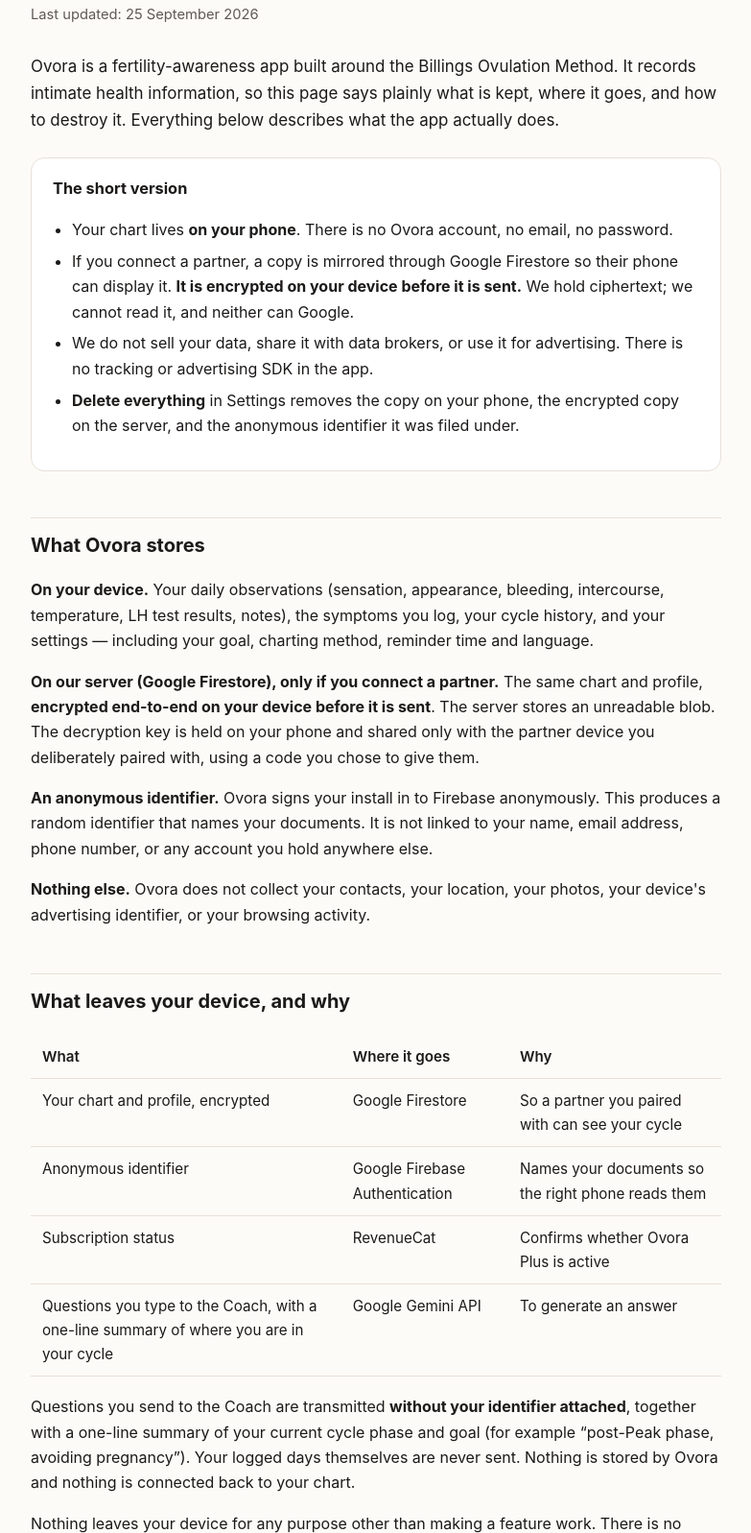
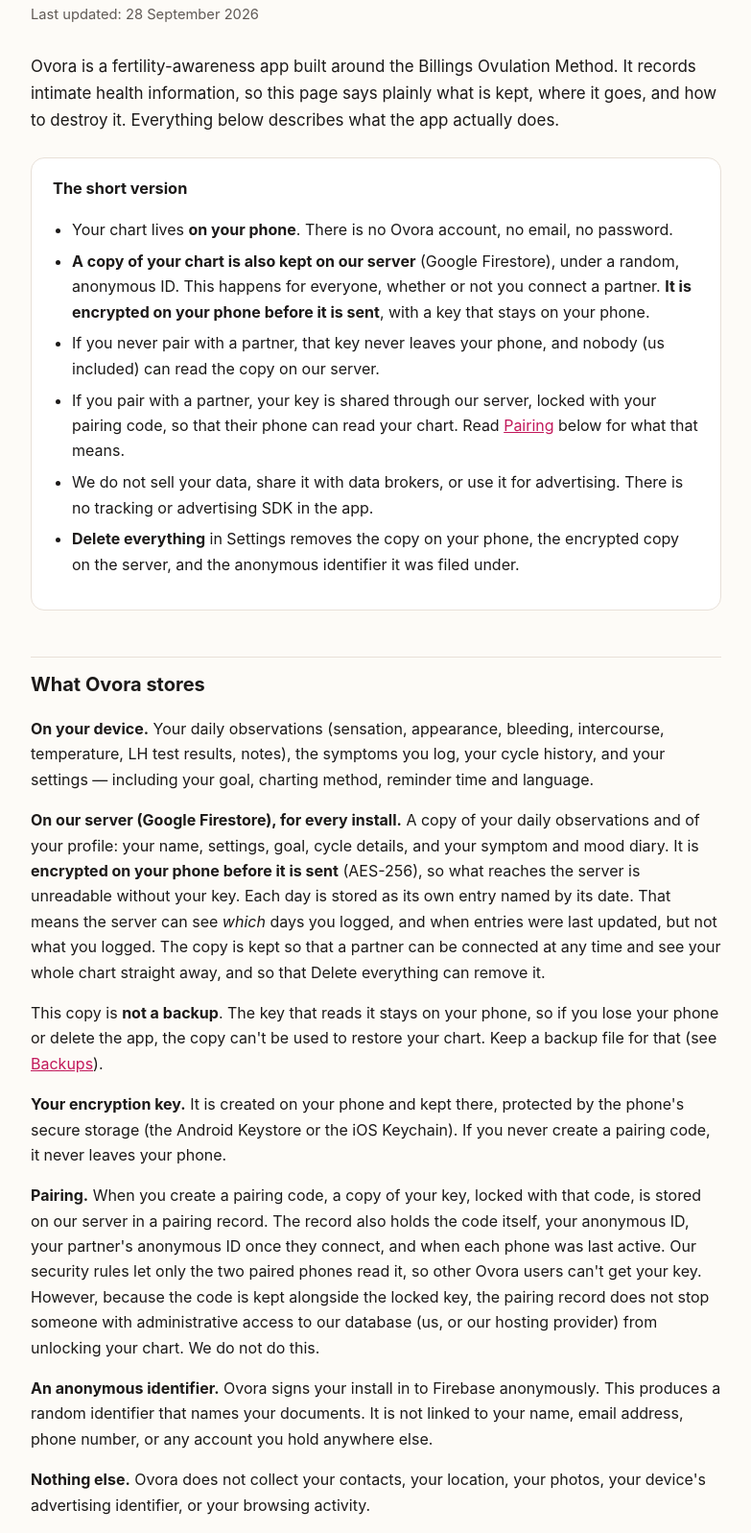
Before and after one commit to Tyrese1/ovora-legal, a plain HTML site: page privacy.html in a window 1280 px wide. Shown: the part 182-1779 px from the top of the page at 96% size, without its empty margins (248-1031 px from the left). Drawn offline with Linux system fonts and the light colour scheme.

Commit message:
Say plainly that every install keeps an encrypted copy on the server
The policy said the chart reached the server "only if you connect a partner", and that "we
cannot read it, and neither can Google". Neither was accurate. The app uploads its encrypted chart
and profile for every install, paired or not. And once a pairing code exists, the pairing record
holds the code together with the key it locks, so someone with administrative access to the
database could unlock that chart.

The policy now says:
- what is stored for everyone, encrypted, and that it is not a backup;
- that the dates of logged days are visible;
- where the key lives, and what pairing puts on the server;
- that the server copy stays until Delete everything, or until the user asks us to remove it.

The home page and one sentence of the Terms made the same partner-only claim and are corrected too.

```diff
--- a/privacy.html
+++ b/privacy.html
@@ -13,7 +13,7 @@
 <header class="site"><a class="home" href="./">Ovora</a></header>
 
 <h1>Privacy Policy</h1>
-<p class="updated">Last updated: 25 September 2026</p>
+<p class="updated">Last updated: 28 September 2026</p>
 
 <p class="lede">Ovora is a fertility-awareness app built around the Billings Ovulation Method. It
 records intimate health information, so this page says plainly what is kept, where it goes, and how
@@ -23,9 +23,14 @@
   <h3 style="margin-top:0">The short version</h3>
   <ul>
     <li>Your chart lives <strong>on your phone</strong>. There is no Ovora account, no email, no password.</li>
-    <li>If you connect a partner, a copy is mirrored through Google Firestore so their phone can
-      display it. <strong>It is encrypted on your device before it is sent.</strong> We hold
-      ciphertext; we cannot read it, and neither can Google.</li>
+    <li><strong>A copy of your chart is also kept on our server</strong> (Google Firestore), under a
+      random, anonymous ID. This happens for everyone, whether or not you connect a partner.
+      <strong>It is encrypted on your phone before it is sent</strong>, with a key that stays on your phone.</li>
+    <li>If you never pair with a partner, that key never leaves your phone, and nobody (us
+      included) can read the copy on our server.</li>
+    <li>If you pair with a partner, your key is shared through our server, locked with your pairing
+      code, so that their phone can read your chart. Read <a href="#pairing">Pairing</a> below for
+      what that means.</li>
     <li>We do not sell your data, share it with data brokers, or use it for advertising. There is no
       tracking or advertising SDK in the app.</li>
     <li><strong>Delete everything</strong> in Settings removes the copy on your phone, the encrypted
@@ -39,10 +44,29 @@
 intercourse, temperature, LH test results, notes), the symptoms you log, your cycle history, and
 your settings — including your goal, charting method, reminder time and language.</p>
 
-<p><strong>On our server (Google Firestore), only if you connect a partner.</strong> The same chart
-and profile, <strong>encrypted end-to-end on your device before it is sent</strong>. The server
-stores an unreadable blob. The decryption key is held on your phone and shared only with the
-partner device you deliberately paired with, using a code you chose to give them.</p>
+<p><strong>On our server (Google Firestore), for every install.</strong> A copy of your daily
+observations and of your profile: your name, settings, goal, cycle details, and your symptom and
+mood diary. It is <strong>encrypted on your phone before it is sent</strong> (AES-256), so what
+reaches the server is unreadable without your key. Each day is stored as its own entry named by
+its date. That means the server can see <em>which</em> days you logged, and when entries were last
+updated, but not what you logged. The copy is kept so that a partner can be connected at any time
+and see your whole chart straight away, and so that Delete everything can remove it.</p>
+
+<p>This copy is <strong>not a backup</strong>. The key that reads it stays on your phone, so if you
+lose your phone or delete the app, the copy can't be used to restore your chart. Keep a backup
+file for that (see <a href="#backups">Backups</a>).</p>
+
+<p><strong>Your encryption key.</strong> It is created on your phone and kept there, protected by
+the phone's secure storage (the Android Keystore or the iOS Keychain). If you never create a
+pairing code, it never leaves your phone.</p>
+
+<p id="pairing"><strong>Pairing.</strong> When you create a pairing code, a copy of your key, locked
+with that code, is stored on our server in a pairing record. The record also holds the code
+itself, your anonymous ID, your partner's anonymous ID once they connect, and when each phone was
+last active. Our security rules let only the two paired phones read it, so other Ovora users
+can't get your key. However, because the code is kept alongside the locked key, the pairing record
+does not stop someone with administrative access to our database (us, or our hosting provider)
+from unlocking your chart. We do not do this.</p>
 
 <p><strong>An anonymous identifier.</strong> Ovora signs your install in to Firebase anonymously.
 This produces a random identifier that names your documents. It is not linked to your name, email
@@ -56,7 +80,8 @@
 <table>
   <thead><tr><th>What</th><th>Where it goes</th><th>Why</th></tr></thead>
   <tbody>
-    <tr><td>Your chart and profile, encrypted</td><td>Google Firestore</td><td>So a partner you paired with can see your cycle</td></tr>
+    <tr><td>Your chart and profile, encrypted</td><td>Google Firestore</td><td>So a partner can be connected at any time and see your chart (kept for every install)</td></tr>
+    <tr><td>Your encryption key, locked with your pairing code (only if you create a pairing code)</td><td>Google Firestore</td><td>So your partner's phone can read your chart</td></tr>
     <tr><td>Anonymous identifier</td><td>Google Firebase Authentication</td><td>Names your documents so the right phone reads them</td></tr>
     <tr><td>Subscription status</td><td>RevenueCat</td><td>Confirms whether Ovora Plus is active</td></tr>
     <tr><td>Questions you type to the Coach, with a one-line summary of where you are in your cycle</td><td>Google Gemini API</td><td>To generate an answer</td></tr>
@@ -79,7 +104,7 @@
 
 <p>Your partner never sees your notes to yourself, and cannot log or change anything on your chart.</p>
 
-<h2>Backups</h2>
+<h2 id="backups">Backups</h2>
 
 <p>Ovora can write a backup file, either when you ask or automatically to a folder you choose. That
 file is <strong>yours</strong>: it is written to storage you selected, and Ovora never uploads it
@@ -125,9 +150,9 @@
 
 <h2>How long anything is kept</h2>
 
-<p>Data on your phone stays until you delete it or remove the app. The encrypted server mirror stays
-until you delete everything, or until you disconnect and delete your data. We do not keep backups of
-your chart on our side.</p>
+<p>Data on your phone stays until you delete it or remove the app. The encrypted copy on our server
+stays until you use Delete everything. If you remove the app without doing that, the copy stays on
+the server until you ask us to delete it. We do not keep backups of your chart on our side.</p>
 
 <h2>Children</h2>
 
```
Also changed, not shown: index.html (+2 -2 lines), terms.html (+3 -2 lines).
